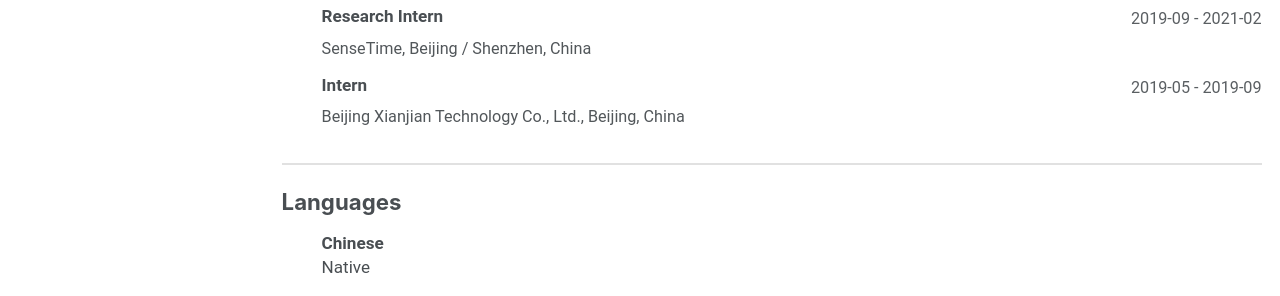
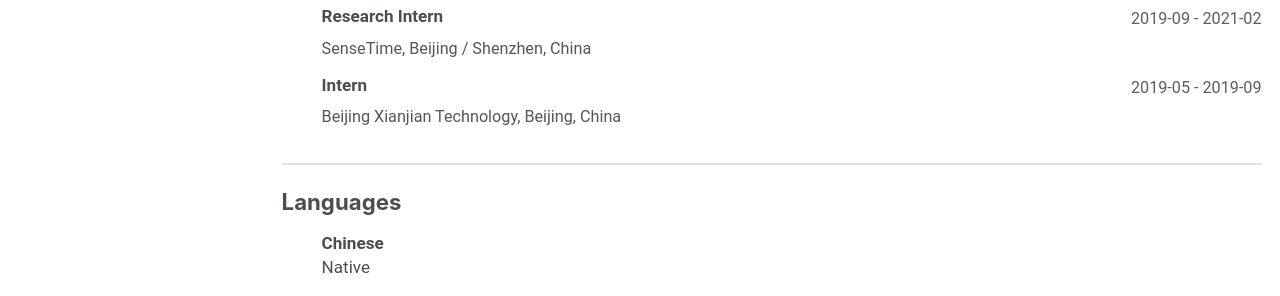
Before and after one commit to WenjiaWang0312/WenjiaWang0312.github.io, a Jekyll site: the page built from _pages/cv-json.md, in a window 1280 px wide and 900 px high, scrolled down 512 px. Shown: the part 321-617 px from the top of the window. Built offline with Jekyll 4.4.1, drawn with Linux system fonts in a browser that asks for light colours; a script bundle is joined from its source files by our own code; library files that are not in the unit come from our copies.

Commit message:
Simplify Beijing Xianjian company name

```diff
--- a/_data/cv.json
+++ b/_data/cv.json
@@ -86,7 +86,7 @@
       "highlights": []
     },
     {
-      "name": "Beijing Xianjian Technology Co., Ltd.",
+      "name": "Beijing Xianjian Technology",
       "position": "Intern",
       "startDate": "2019-05",
       "endDate": "2019-09",
```
